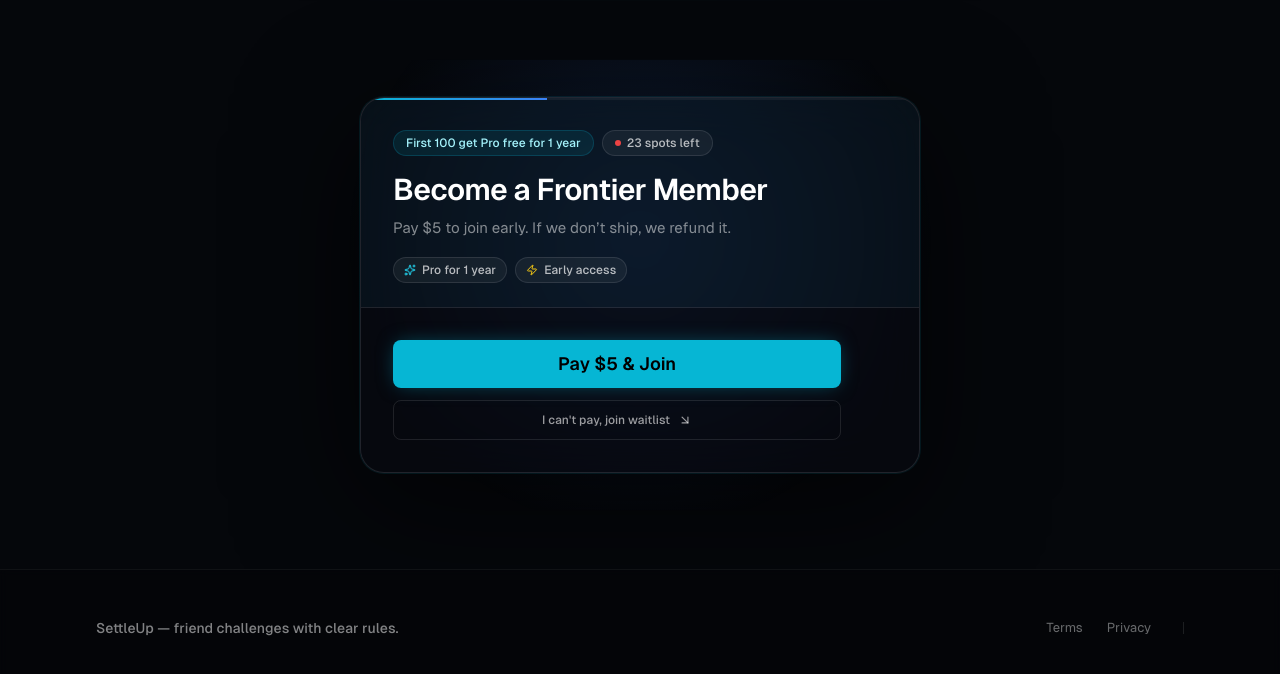
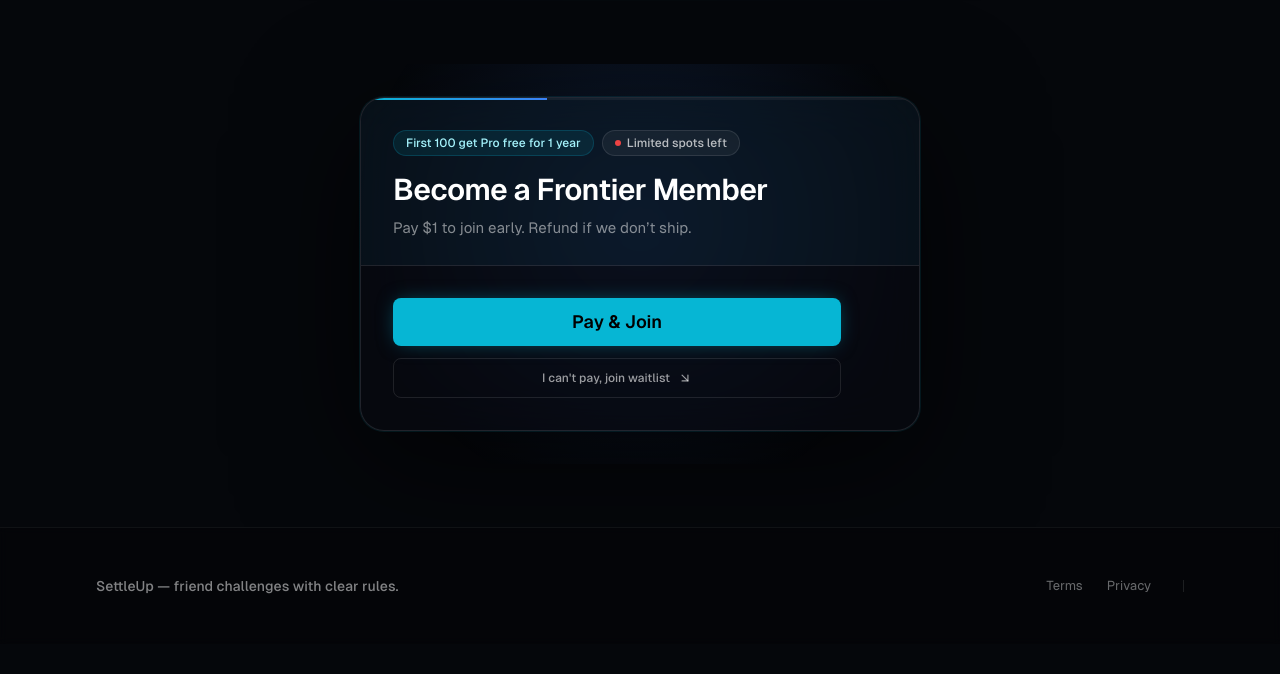
Before and after one commit to Blessan-Alex/prediction-app, a Next.js app: page / in a window 1280 px wide. Shown: the part 2643-3317 px from the top of the page. After the commit the page ends 3287 px from the top, so only its background shows below. Built offline with nearby package versions, Linux system fonts and the light colour scheme.

Commit message:
ui ux changes in cta

```diff
--- a/components/ConversionCTA.tsx
+++ b/components/ConversionCTA.tsx
@@ -9,7 +9,7 @@
 import { toast } from "react-toastify";
 import { RegistrationToast } from "@/components/toasts/RegistrationToast";
 
-const PRO_SPOTS_LEFT = 23;
+
 
 type View = "frontier" | "waitlist" | "observer";
 
@@ -159,7 +159,7 @@
                 </div>
                 <div className="flex items-center gap-1.5 px-3 py-1 rounded-full bg-white/5 border border-white/10 text-white/70 text-xs font-medium">
                   <span className="w-1.5 h-1.5 rounded-full bg-red-500 animate-pulse" />
-                  {PRO_SPOTS_LEFT} spots left
+                  Limited spots left
                 </div>
               </motion.div>
 
@@ -170,34 +170,10 @@
                 {view === "observer" && "No worries"}
               </h2>
               <p className="text-white/50 text-[15px] leading-relaxed max-w-sm">
-                {view === "frontier" && "Pay $5 to join early. If we don’t ship, we refund it."}
+                {view === "frontier" && "Pay $1 to join early. Refund if we don’t ship."}
                 {view === "waitlist" && "Get early access when we launch. One email, no spam."}
                 {view === "observer" && "No signup needed. You can still follow along."}
               </p>
-
-              {/* Benefits Row */}
-              <div className="flex flex-wrap items-center gap-2 mt-4 md:justify-start justify-center">
-                {view === "frontier" && (
-                  <>
-                    <div className="flex items-center gap-1.5 px-2.5 py-1 rounded-full bg-white/5 border border-white/10 text-white/70 text-xs font-medium">
-                      <Sparkles className="w-3 h-3 text-cyan-400" />
-                      Pro for 1 year
-                    </div>
-                    <div className="flex items-center gap-1.5 px-2.5 py-1 rounded-full bg-white/5 border border-white/10 text-white/70 text-xs font-medium">
-                      <Zap className="w-3 h-3 text-yellow-400" />
-                      Early access
-                    </div>
-
-                  </>
-                )}
-
-                {view === "waitlist" && (
-                  <div className="flex items-center gap-1.5 px-2.5 py-1 rounded-full bg-white/5 border border-white/10 text-white/70 text-xs font-medium">
-                    <Zap className="w-3 h-3 text-yellow-400" />
-                    Early access
-                  </div>
-                )}
-              </div>
             </div>
           </div>
 
@@ -222,7 +198,7 @@
                           onClick={() => setShowPaymentModal(true)}
                           className="w-full bg-cyan-500 hover:bg-cyan-400 text-black font-semibold border-none h-12 shadow-[0_0_20px_-5px_rgba(6,182,212,0.5)]"
                         >
-                          Pay $5 & Join
+                          Pay & Join
                         </Button>
                         <button
                           onClick={() => {
@@ -344,7 +320,7 @@
         <>
           <div className="mb-6">
             <h3 className="text-xl font-semibold text-white mb-1">Choose Payment Method</h3>
-            <p className="text-sm text-white/50">One-time payment of $5 for lifetime access.</p>
+            <p className="text-sm text-white/50">One-time payment of $1 for lifetime access.</p>
           </div>
 
           <div className="flex flex-col gap-3 mb-8">
```
